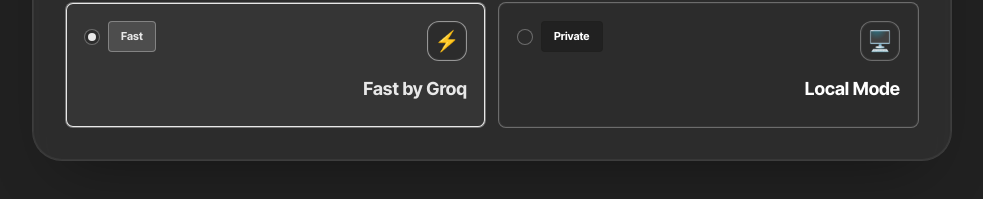
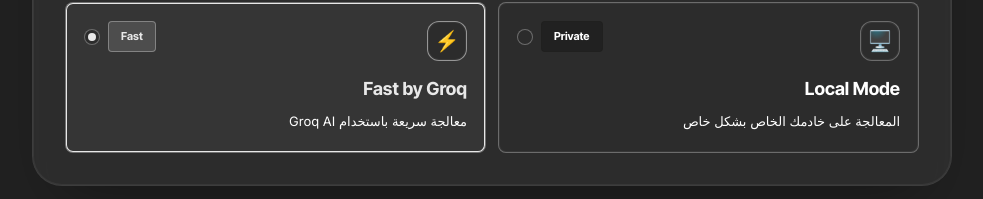
Before and after one commit to mu90abdullah/meeting-assistant1, a Next.js app in the folder frontend/: page / in a window 1280 px wide. Shown: the part 1503-1702 px from the top of the page, without its empty margins (148-1131 px from the left). Built offline with nearby package versions, Linux system fonts and the light colour scheme; no server answers; a web font is replaced by a local one.

Commit message:
description

```diff
--- a/frontend/app/components/ModeToggle.tsx
+++ b/frontend/app/components/ModeToggle.tsx
@@ -11,14 +11,14 @@
     id: 'local' as const,
     icon: '🖥️',
     title: 'Local Mode',
-
+    description: 'المعالجة على خادمك الخاص بشكل خاص',
     badge: 'Private',
   },
   {
     id: 'groq' as const,
     icon: '⚡',
     title: 'Fast by Groq',
-
+    description: 'معالجة سريعة باستخدام Groq AI',
     badge: 'Fast',
   },
 ];
```
